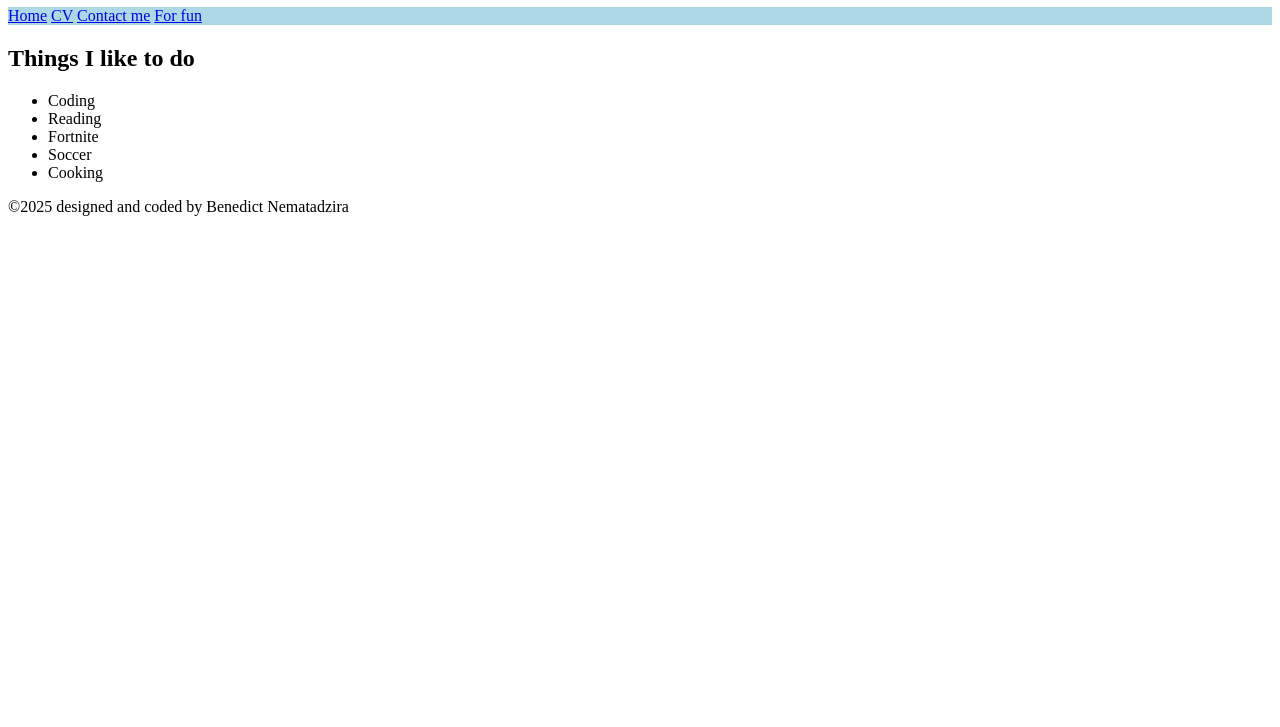
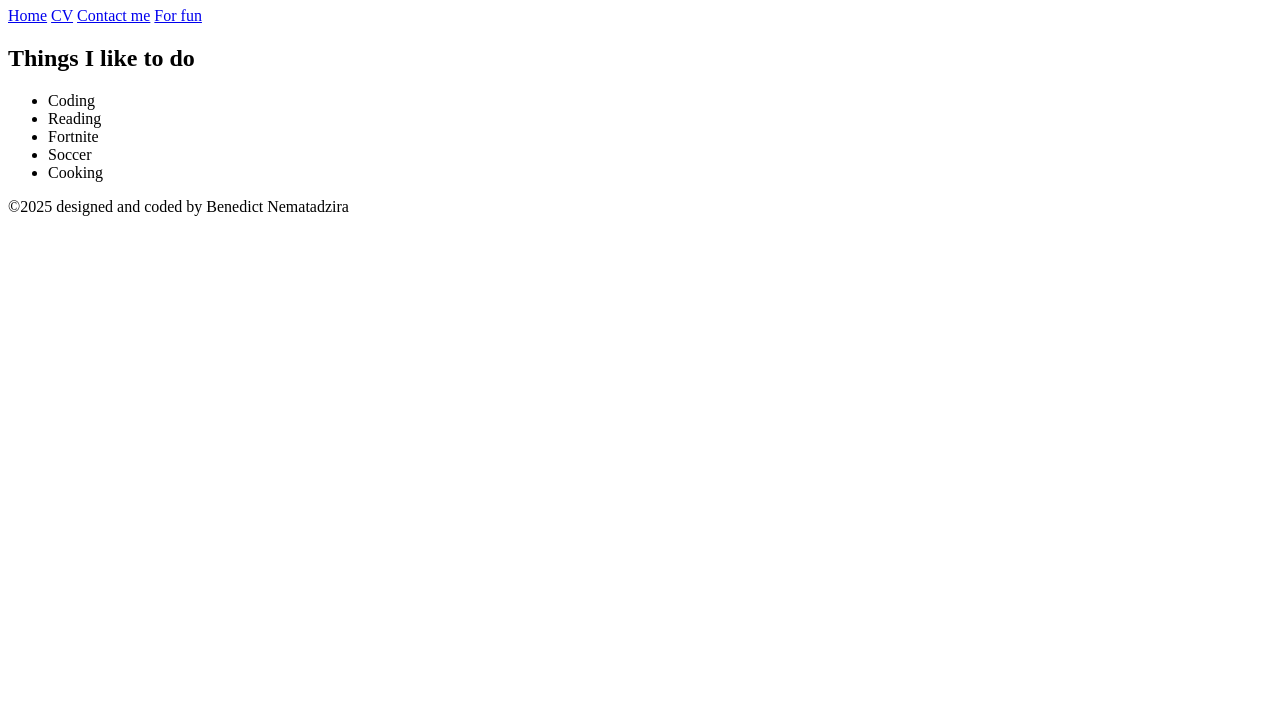
Before and after one commit to bendnema/webdevlabs, a plain HTML site: page views/fun.html in a window 1280 px wide. Shown: the part 73-800 px from the top of the page. Drawn offline with Linux system fonts and the light colour scheme.

Commit message:
Update fun.html

```diff
--- a/views/fun.html
+++ b/views/fun.html
@@ -9,7 +9,7 @@
     <body>
         <header><h1>Benedict Nematadzira</h1></header>
 
-        <nav  style="color:blue; background:lightblue">
+        <nav>
             <a href="../index.html">Home</a>
             <a href="cv.html">CV</a>
             <a href="contact.html">Contact me</a>
```
